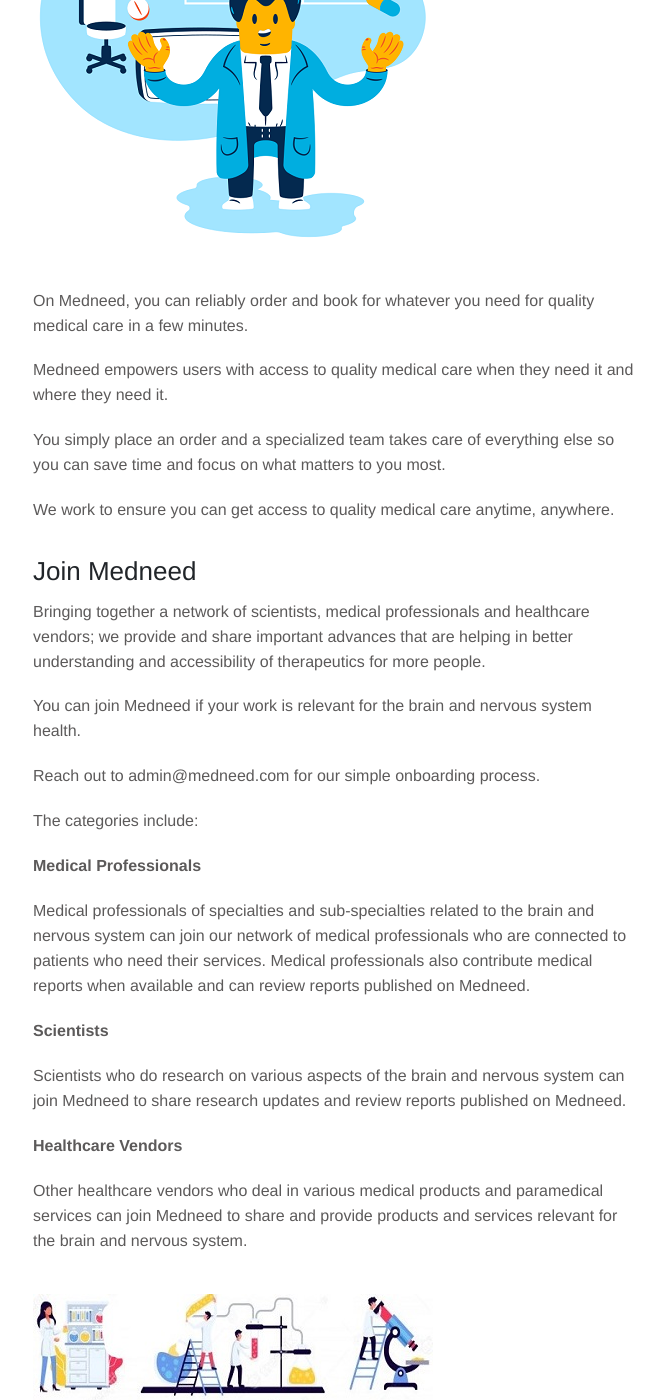
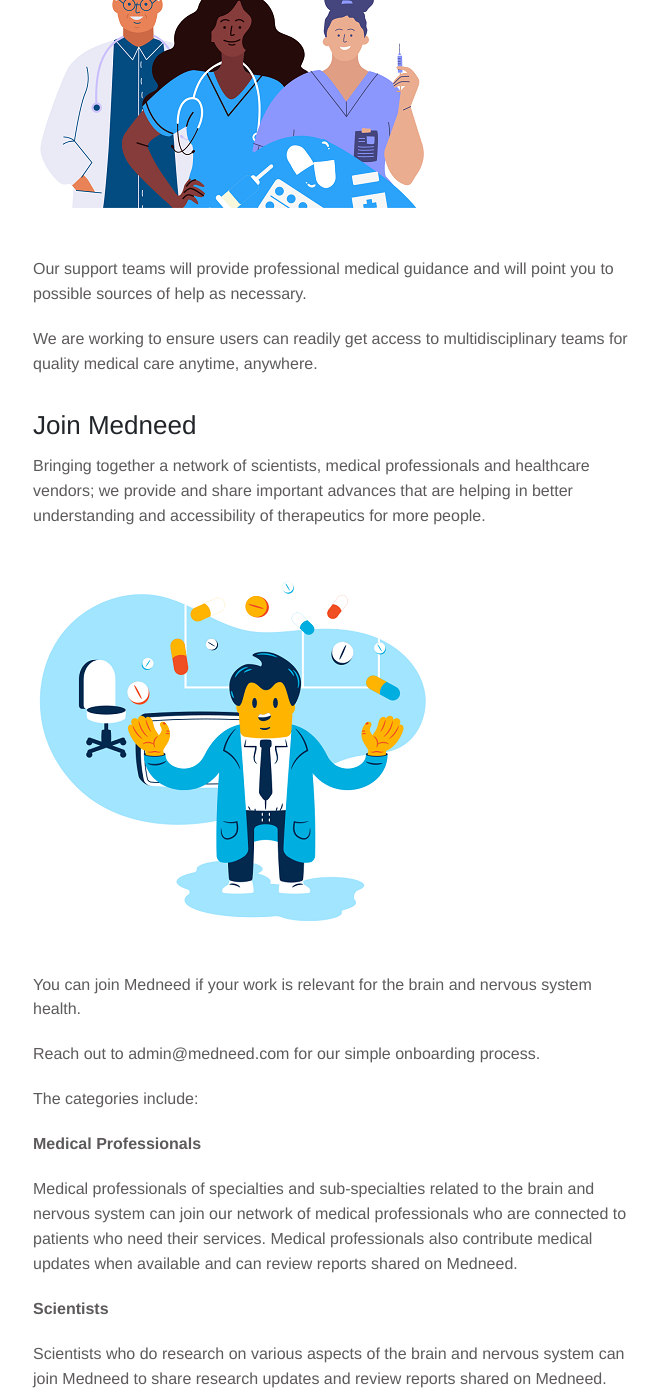
Before and after one commit to Iraneus/betamedneed, a Jekyll site: the page built from about.md, in a window 1280 px wide and 1400 px high, scrolled down 542 px. Shown: the whole window, without its empty margins (142-806 px from the left). Built offline with Jekyll 4.4.1, drawn with Linux system fonts in a browser that asks for light colours; some of the changed text lies outside the part shown.

Commit message:
few updates

```diff
--- a/about.md
+++ b/about.md
@@ -6,23 +6,22 @@
 ---
 
 
-Medneed is improving end-to-end access to essential products and procedures for brain and nervous system health.
+Medneed is improving end-to-end access to medical procedures and products for brain and nervous system health.
 
 We are building a service network of certified professionals and verified vendors to improve access to quality medical care in communities and build the future of healthcare in Africa and beyond.
 
-![Support patient](/images/illustrations/doc-pharm.png)
+On Medneed, you can get information on anything you need and you can reliably order and book for what you need in a few minutes.
 
-On Medneed, you can reliably order and book for whatever you need for quality medical care in a few minutes.
+![Support patient](/images/illustrations/med-pros.png)
 
-Medneed empowers users with access to quality medical care when they need it and where they need it.
+Our support teams will provide professional medical guidance and will point you to possible sources of help as necessary.
 
-You simply place an order and a specialized team takes care of everything else so you can save time and focus on what matters to you most.
-
-We work to ensure you can get access to quality medical care anytime, anywhere.
-
+We are working to ensure users can readily get access to multidisciplinary teams for quality medical care anytime, anywhere.
 
 ## Join Medneed
 Bringing together a network of scientists, medical professionals and healthcare vendors; we provide and share important advances that are helping in better understanding and accessibility of therapeutics for more people.
+
+![Support patient](/images/illustrations/doc-pharm.png)
 
 You can join Medneed if your work is relevant for the brain and nervous system health.
 
@@ -32,15 +31,15 @@
 
 **Medical Professionals**
 
-Medical professionals of specialties and sub-specialties related to the brain and nervous system can join our network of medical professionals who are connected to patients who need their services. Medical professionals also contribute medical reports when available and can review reports published on Medneed.
+Medical professionals of specialties and sub-specialties related to the brain and nervous system can join our network of medical professionals who are connected to patients who need their services. Medical professionals also contribute medical updates when available and can review reports shared on Medneed.
 
 **Scientists**
 
-Scientists who do research on various aspects of the brain and nervous system can join Medneed to share research updates and review reports published on Medneed.
+Scientists who do research on various aspects of the brain and nervous system can join Medneed to share research updates and review reports shared on Medneed.
 
 **Healthcare Vendors**
 
-Other healthcare vendors who deal in various medical products and paramedical services can join Medneed to share and provide products and services relevant for the brain and nervous system.
+Healthcare vendors who deal in various medical products and paramedical services can join Medneed to share and provide products and services relevant for the brain and nervous system.
 
 
 ![Medical Equipment](/images/illustrations/med-equipment.jpg)
```
Also changed, not shown: _services/doctors.md (+3 -1 lines), _services/homecare.md (+3 -1 lines), _services/updates.md (+8 -0 lines), be-fast.md (+3 -1 lines), how.md (+1 -1 lines).
